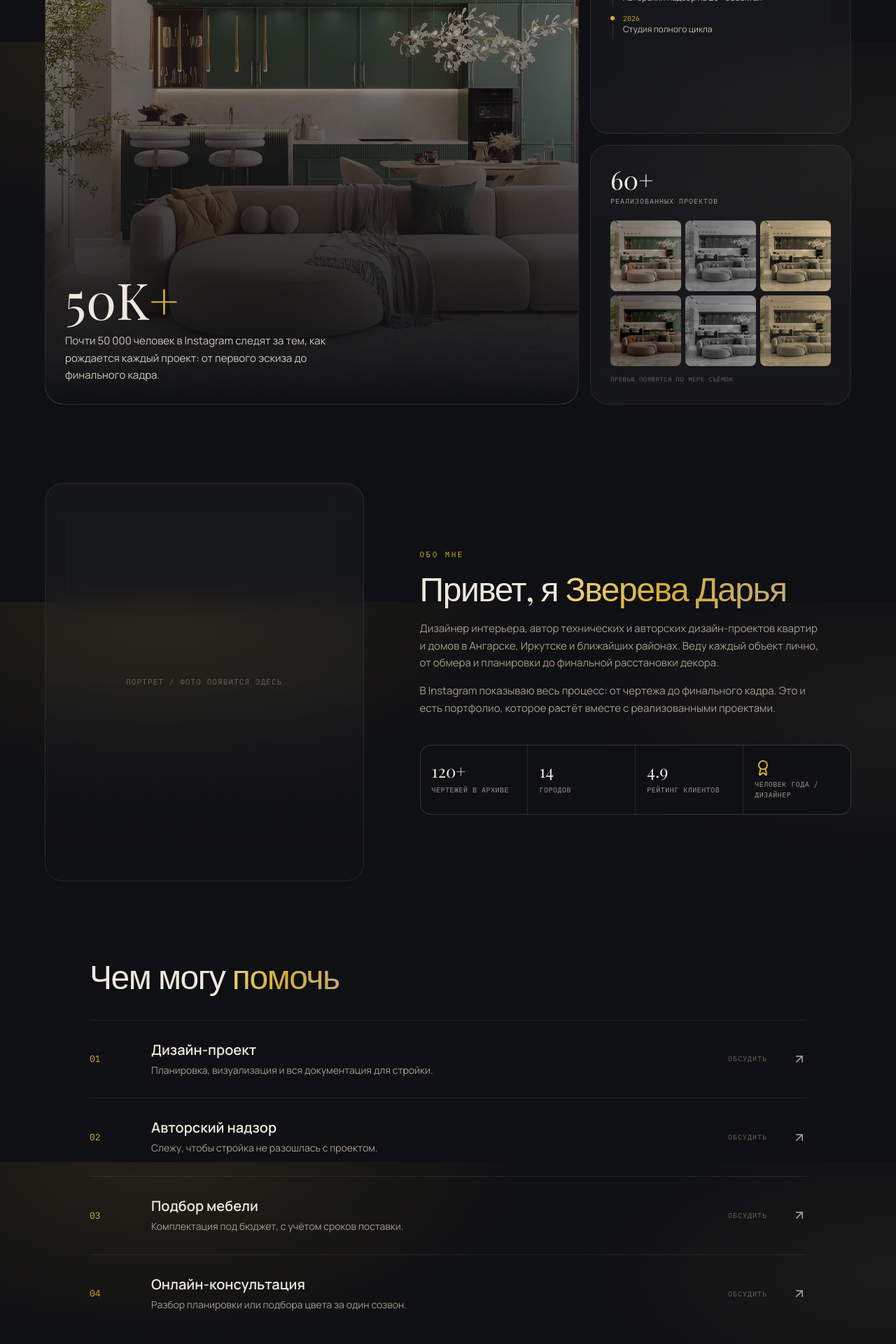
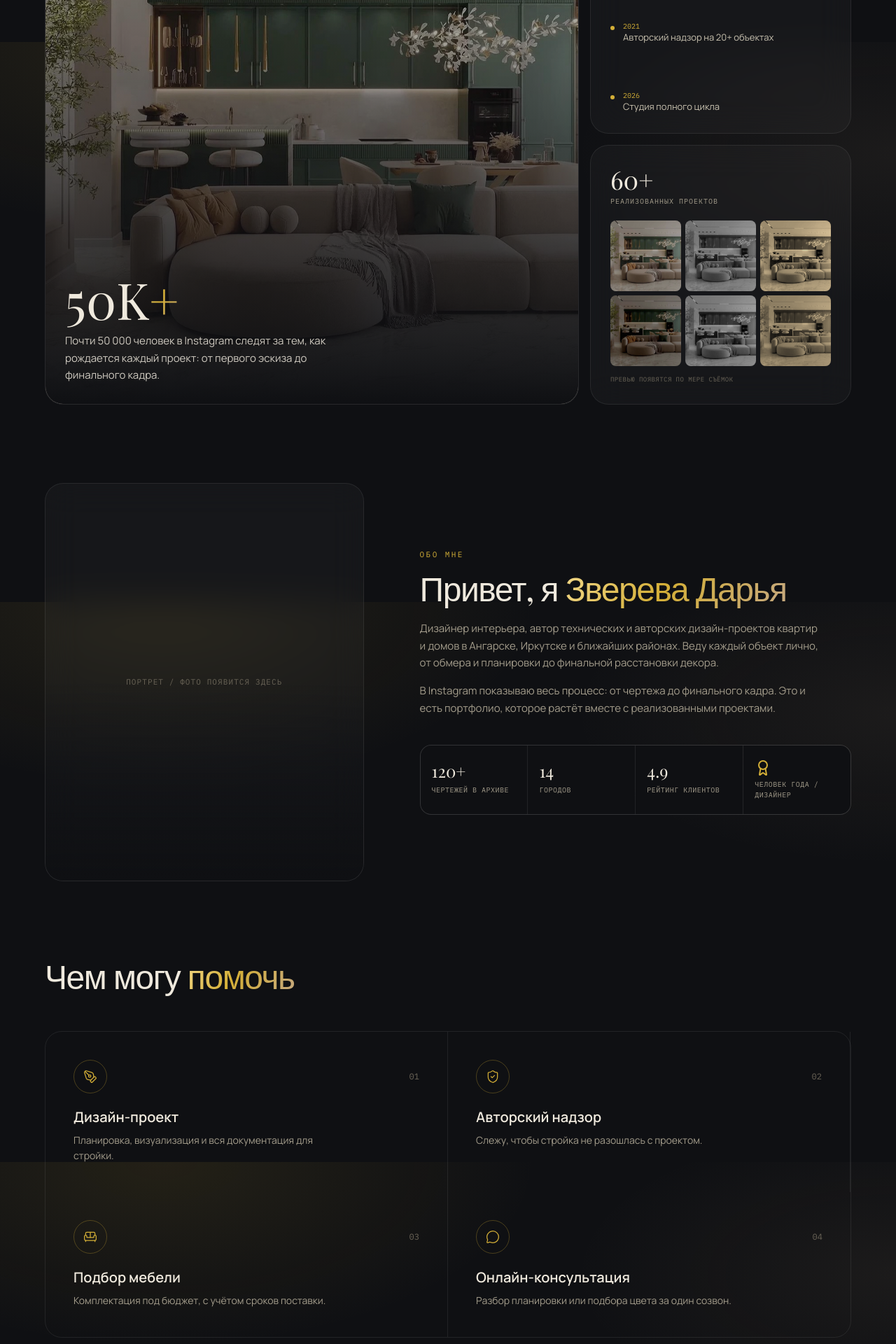
Before and after one commit to acket4/dasha-interiors, a Next.js app: page / in a window 1280 px wide. Shown: the part 1540-3460 px from the top of the page at 70% size. Built offline with nearby package versions, Linux system fonts and the light colour scheme.

Commit message:
Process: auto-sweeping progress slider (manual rAF loop, pauses on interaction, resumes after idle); Stats: fill '8 лет' card to full height; Services: redesign as icon grid, drop discuss CTA/arrow; add PONYTAIL.md ruleset

```diff
--- a/src/components/Process.tsx
+++ b/src/components/Process.tsx
@@ -12,39 +12,102 @@ const STEPS = [
 ];
 
 const N = STEPS.length;
+const SWEEP_DURATION = 14000;
+const RESUME_DELAY = 3500;
 
 export default function Process() {
   const trackRef = useRef<HTMLDivElement>(null);
   const [active, setActive] = useState(0);
   const x = useMotionValue(0);
+  const rafRef = useRef<number | null>(null);
+  const resumeTimer = useRef<ReturnType<typeof setTimeout> | null>(null);
+  const reducedMotion = useRef(false);
 
-  function stepToX(i: number) {
-    const width = trackRef.current?.getBoundingClientRect().width ?? 0;
-    return (i / (N - 1)) * width;
+  function trackWidth() {
+    return trackRef.current?.getBoundingClientRect().width ?? 0;
   }
 
-  function goTo(i: number, animated = true) {
-    setActive(i);
-    const target = stepToX(i);
-    if (animated) {
-      animate(x, target, { type: "spring", stiffness: 380, damping: 34 });
-    } else {
-      x.set(target);
-    }
-  }
-
-  function handleDrag() {
-    const width = trackRef.current?.getBoundingClientRect().width ?? 1;
+  function setActiveFromX(width: number) {
     const pct = Math.min(1, Math.max(0, x.get() / width));
     const idx = Math.round(pct * (N - 1));
     setActive((prev) => (prev === idx ? prev : idx));
   }
 
+  function stopLoop() {
+    if (rafRef.current !== null) cancelAnimationFrame(rafRef.current);
+    rafRef.current = null;
+  }
+
+  function startLoop() {
+    if (reducedMotion.current) return;
+    stopLoop();
+    x.set(0);
+    setActive(0);
+    const t0 = performance.now();
+    const tick = (now: number) => {
+      const width = trackWidth();
+      if (width) {
+        const elapsed = (now - t0) % SWEEP_DURATION;
+        x.set((elapsed / SWEEP_DURATION) * width);
+        setActiveFromX(width);
+      }
+      rafRef.current = requestAnimationFrame(tick);
+    };
+    rafRef.current = requestAnimationFrame(tick);
+  }
+
+  function pauseAndScheduleResume() {
+    stopLoop();
+    if (resumeTimer.current) clearTimeout(resumeTimer.current);
+    resumeTimer.current = setTimeout(startLoop, RESUME_DELAY);
+  }
+
+  function snapTo(i: number) {
+    setActive(i);
+    animate(x, (i / (N - 1)) * trackWidth(), { type: "spring", stiffness: 380, damping: 34 });
+  }
+
+  function goTo(i: number) {
+    pauseAndScheduleResume();
+    snapTo(i);
+  }
+
+  function handlePointerDown(e: React.PointerEvent<HTMLDivElement>) {
+    pauseAndScheduleResume();
+    e.currentTarget.setPointerCapture(e.pointerId);
+
+    function onMove(ev: PointerEvent) {
+      const rect = trackRef.current?.getBoundingClientRect();
+      if (!rect) return;
+      const px = Math.min(1, Math.max(0, (ev.clientX - rect.left) / rect.width));
+      x.set(px * rect.width);
+      setActiveFromX(rect.width);
+    }
+    function onUp() {
+      window.removeEventListener("pointermove", onMove);
+      window.removeEventListener("pointerup", onUp);
+      setActive((current) => {
+        snapTo(current);
+        return current;
+      });
+    }
+    window.addEventListener("pointermove", onMove);
+    window.addEventListener("pointerup", onUp);
+  }
+
   useEffect(() => {
-    x.set(0);
-    const onResize = () => goTo(active, false);
+    reducedMotion.current = window.matchMedia("(prefers-reduced-motion: reduce)").matches;
+    startLoop();
+
+    const onResize = () => {
+      if (rafRef.current !== null) startLoop();
+    };
     window.addEventListener("resize", onResize);
-    return () => window.removeEventListener("resize", onResize);
+    return () => {
+      window.removeEventListener("resize", onResize);
+      if (resumeTimer.current) clearTimeout(resumeTimer.current);
+      stopLoop();
+    };
     // eslint-disable-next-line react-hooks/exhaustive-deps
   }, []);
 
@@ -61,7 +124,13 @@ export default function Process() {
           Как проходит <span className="text-gradient-gold">проект</span>
         </motion.h2>
 
-        <div className="mt-24 rounded-[24px] border border-white/10 bg-white/[0.03] px-6 py-6 backdrop-blur-xl sm:px-9 sm:py-8">
+        <motion.div
+          initial={{ opacity: 0, y: 24 }}
+          whileInView={{ opacity: 1, y: 0 }}
+          viewport={{ once: true, margin: "-80px" }}
+          transition={{ duration: 0.7, ease: [0.16, 1, 0.3, 1], delay: 0.1 }}
+          className="mt-24 rounded-[24px] border border-white/10 bg-white/[0.03] px-6 py-6 backdrop-blur-xl sm:px-9 sm:py-8"
+        >
           <div className="mb-8 flex items-center justify-between">
             <span className="font-mono text-[11px] uppercase tracking-[0.2em] text-[#a49d8c]">
               Этап{" "}
@@ -92,19 +161,20 @@ export default function Process() {
             ))}
 
             <motion.div
-              drag="x"
-              dragConstraints={trackRef}
-              dragElastic={0}
-              dragMomentum={false}
-              onDrag={handleDrag}
-              onDragEnd={() => goTo(active)}
+              onPointerDown={handlePointerDown}
               style={{ x }}
               className="absolute left-0 top-1/2 z-10 h-6 w-6 -translate-y-1/2 cursor-grab touch-none rounded-full bg-[#D4AF37] shadow-[0_2px_12px_rgba(212,175,55,0.45)] active:cursor-grabbing"
             />
           </div>
-        </div>
+        </motion.div>
 
-        <div className="mt-14 grid grid-cols-2 gap-x-6 gap-y-12 sm:grid-cols-5">
+        <motion.div
+          initial={{ opacity: 0, y: 24 }}
+          whileInView={{ opacity: 1, y: 0 }}
+          viewport={{ once: true, margin: "-80px" }}
+          transition={{ duration: 0.7, ease: [0.16, 1, 0.3, 1], delay: 0.18 }}
+          className="mt-14 grid grid-cols-2 gap-x-6 gap-y-12 sm:grid-cols-5"
+        >
           {STEPS.map((s, i) => (
             <button key={s.title} onClick={() => goTo(i)} className="text-left">
               <span className="font-mono text-xs text-[#D4AF37]">0{i + 1}</span>
@@ -124,7 +194,7 @@ export default function Process() {
               </p>
             </button>
           ))}
-        </div>
+        </motion.div>
       </div>
     </section>
   );
--- a/src/components/Services.tsx
+++ b/src/components/Services.tsx
@@ -1,34 +1,59 @@
 "use client";
 
 import { motion } from "framer-motion";
-import { ArrowUpRight } from "lucide-react";
+import { MessageCircle, PenTool, ShieldCheck, Sofa } from "lucide-react";
 
 const container = {
   hidden: {},
-  show: { transition: { staggerChildren: 0.08 } },
+  show: { transition: { staggerChildren: 0.09 } },
 };
 const item = {
-  hidden: { opacity: 0, y: 16 },
-  show: { opacity: 1, y: 0, transition: { duration: 0.55, ease: [0.16, 1, 0.3, 1] } },
+  hidden: { opacity: 0, y: 20, filter: "blur(6px)" },
+  show: {
+    opacity: 1,
+    y: 0,
+    filter: "blur(0px)",
+    transition: { duration: 0.65, ease: [0.16, 1, 0.3, 1] },
+  },
 };
 
 const SERVICES = [
-  { n: "01", title: "Дизайн-проект", text: "Планировка, визуализация и вся документация для стройки." },
-  { n: "02", title: "Авторский надзор", text: "Слежу, чтобы стройка не разошлась с проектом." },
-  { n: "03", title: "Подбор мебели", text: "Комплектация под бюджет, с учётом сроков поставки." },
-  { n: "04", title: "Онлайн-консультация", text: "Разбор планировки или подбора цвета за один созвон." },
+  {
+    n: "01",
+    icon: PenTool,
+    title: "Дизайн-проект",
+    text: "Планировка, визуализация и вся документация для стройки.",
+  },
+  {
+    n: "02",
+    icon: ShieldCheck,
+    title: "Авторский надзор",
+    text: "Слежу, чтобы стройка не разошлась с проектом.",
+  },
+  {
+    n: "03",
+    icon: Sofa,
+    title: "Подбор мебели",
+    text: "Комплектация под бюджет, с учётом сроков поставки.",
+  },
+  {
+    n: "04",
+    icon: MessageCircle,
+    title: "Онлайн-консультация",
+    text: "Разбор планировки или подбора цвета за один созвон.",
+  },
 ];
 
 export default function Services() {
   return (
     <section id="services" className="px-6 pb-28 sm:px-10 lg:px-16">
-      <div className="mx-auto max-w-5xl">
+      <div className="mx-auto max-w-6xl">
         <motion.h2
           initial={{ opacity: 0, y: 20 }}
           whileInView={{ opacity: 1, y: 0 }}
           viewport={{ once: true, margin: "-80px" }}
           transition={{ duration: 0.65, ease: [0.16, 1, 0.3, 1] }}
-          className="text-balance mb-4 font-display text-4xl leading-[0.95] tracking-[-0.03em] hyphens-none text-[#EFE9DD] sm:text-5xl"
+          className="text-balance mb-14 font-display text-4xl leading-[0.95] tracking-[-0.03em] hyphens-none text-[#EFE9DD] sm:text-5xl"
         >
           Чем могу <span className="text-gradient-gold">помочь</span>
         </motion.h2>
@@ -38,30 +63,29 @@ export default function Services() {
           initial="hidden"
           whileInView="show"
           viewport={{ once: true, margin: "-80px" }}
-          className="mt-10 divide-y divide-white/8 border-t border-white/8"
+          className="grid grid-cols-1 divide-y divide-white/8 rounded-[24px] border border-white/8 sm:grid-cols-2 sm:divide-x sm:divide-y-0"
         >
-          {SERVICES.map((s) => (
-            <motion.a
-              key={s.n}
-              href="#contact"
-              variants={item}
-              className="group grid grid-cols-[3rem_1fr_auto] items-center gap-6 py-7 transition-colors hover:bg-white/[0.02] sm:grid-cols-[4rem_1fr_auto_2rem]"
-            >
-              <span className="font-mono text-[13px] text-[#D4AF37]">{s.n}</span>
-              <span>
-                <span className="block font-body text-lg font-semibold text-[#EFE9DD] sm:text-xl">
-                  {s.title}
-                </span>
-                <span className="mt-1 block max-w-md text-[13px] leading-relaxed text-[#a49d8c] sm:text-sm">
-                  {s.text}
-                </span>
-              </span>
-              <span className="hidden font-mono text-[10px] uppercase tracking-widest text-[#6b6558] sm:block">
-                обсудить
-              </span>
-              <ArrowUpRight className="h-5 w-5 shrink-0 justify-self-end text-[#a49d8c] transition-all duration-300 group-hover:-translate-y-0.5 group-hover:translate-x-0.5 group-hover:text-[#D4AF37]" />
-            </motion.a>
-          ))}
+          {SERVICES.map((s) => {
+            const Icon = s.icon;
+            return (
+              <motion.div
+                key={s.n}
+                variants={item}
+                className="group relative flex flex-col gap-5 p-8 transition-colors hover:bg-white/[0.02] sm:p-10"
+              >
+                <div className="flex items-center justify-between">
+                  <span className="flex h-12 w-12 items-center justify-center rounded-full border border-[#D4AF37]/30 text-[#D4AF37] transition-colors duration-300 group-hover:border-[#D4AF37]/60 group-hover:bg-[#D4AF37]/10">
+                    <Icon className="h-5 w-5" strokeWidth={1.5} />
+                  </span>
+                  <span className="font-mono text-xs text-[#6b6558]">{s.n}</span>
+                </div>
+                <div>
+                  <h3 className="font-body text-xl font-semibold text-[#EFE9DD]">{s.title}</h3>
+                  <p className="mt-2 max-w-sm text-[14px] leading-relaxed text-[#a49d8c]">{s.text}</p>
+                </div>
+              </motion.div>
+            );
+          })}
         </motion.div>
       </div>
     </section>
--- a/src/components/Stats.tsx
+++ b/src/components/Stats.tsx
@@ -127,21 +127,18 @@ export default function Stats() {
         </TiltCard>
 
         {/* Cell 2 — years, timeline */}
-        <TiltCard className="p-7 sm:col-start-3 sm:row-start-1">
+        <TiltCard className="flex flex-col p-7 sm:col-start-3 sm:row-start-1">
           <div className="font-display text-4xl text-[#EFE9DD]">8 лет</div>
-          <div className="mt-1 mb-6 font-mono text-[10px] uppercase tracking-widest text-[#a49d8c]">
+          <div className="mt-1 font-mono text-[10px] uppercase tracking-widest text-[#a49d8c]">
             практики и надзора
           </div>
-          <div className="space-y-3.5">
+          <div className="mt-6 flex flex-1 flex-col justify-between">
             {TIMELINE.map((t) => (
               <div key={t.year} className="flex gap-3">
-                <div className="flex flex-col items-center">
-                  <span className="h-1.5 w-1.5 rounded-full bg-[#D4AF37]" />
-                  <span className="mt-1 w-px flex-1 bg-white/10" />
-                </div>
-                <div className="-mt-1 pb-1">
+                <span className="mt-[7px] h-1.5 w-1.5 shrink-0 rounded-full bg-[#D4AF37]" />
+                <div>
                   <div className="font-mono text-[10px] text-[#D4AF37]">{t.year}</div>
-                  <div className="text-[12px] leading-snug text-[#c9c2b0]">{t.label}</div>
+                  <div className="text-[13px] leading-snug text-[#c9c2b0]">{t.label}</div>
                 </div>
               </div>
             ))}
```
Also changed, not shown: 2 other files (tests, documents, lock files or other folders).
